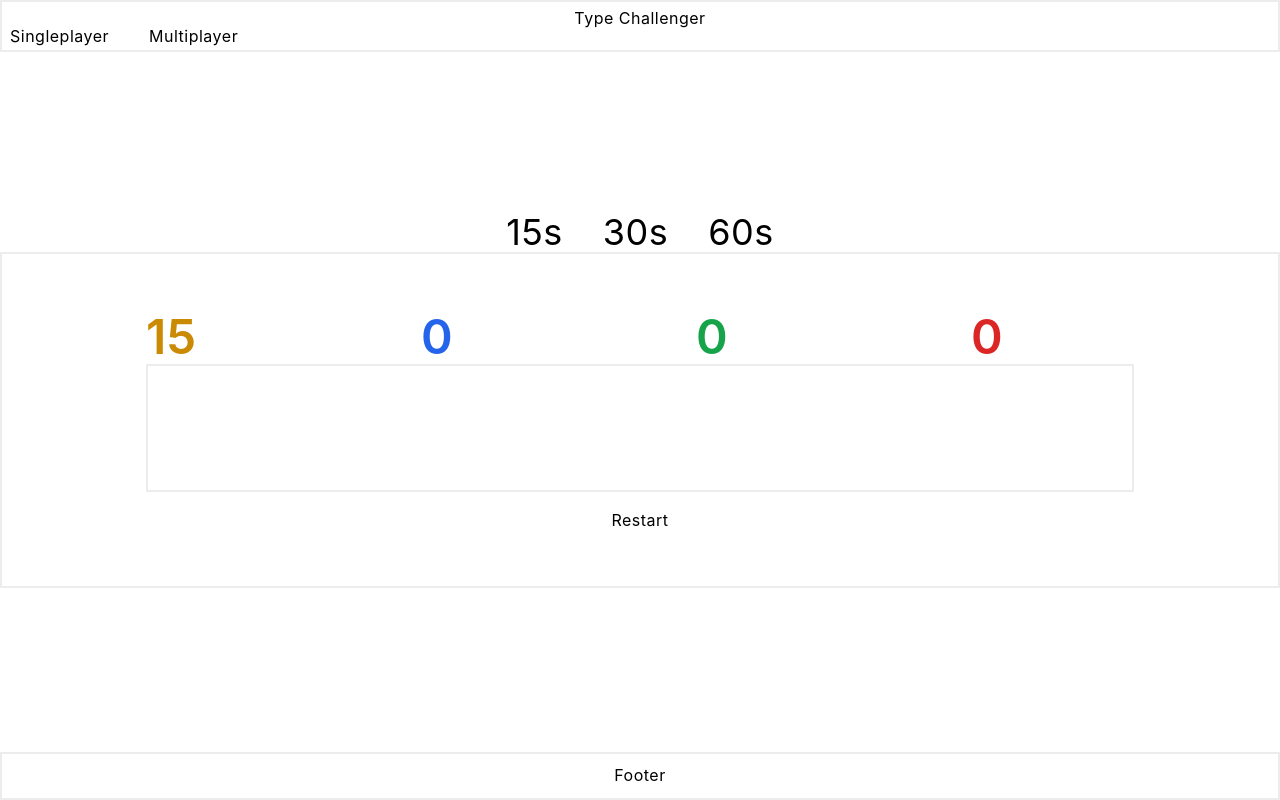
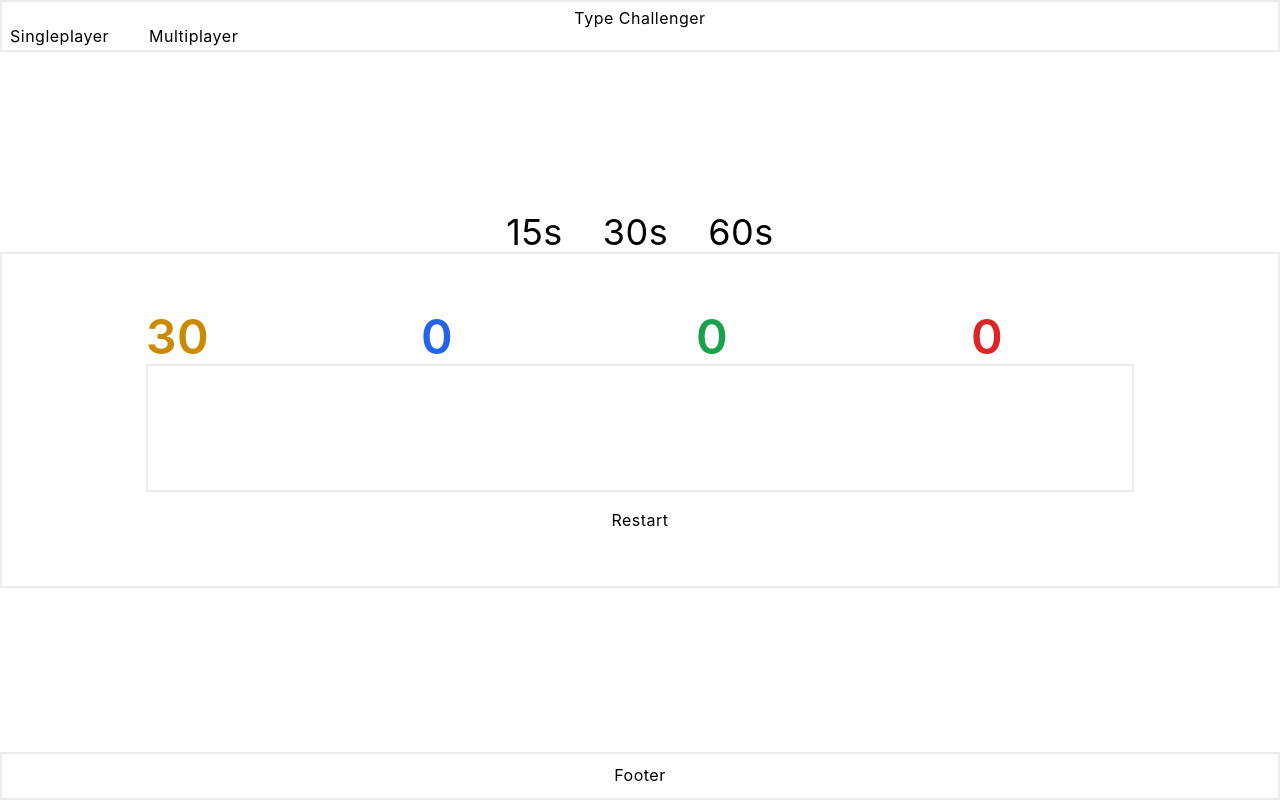
Before and after one commit to Maxim12313/type-challenger-frontend, a Next.js app: page /singleplayer in a window 1280 px wide. Built offline with nearby package versions, Linux system fonts and the light colour scheme; no server answers.

Commit message:
no more focus but can safely change time length

```diff
--- a/app/components/Game.js
+++ b/app/components/Game.js
@@ -1,12 +1,16 @@
 "use client";
 
+import { useState } from "react";
+
 import useTyping from "../hooks/useTyping";
-import useFocus from "../hooks/useFocus";
 
+import GameBar from "./GameBar";
 import WordList from "./WordList";
 import TestStats from "./TestStats";
 
-export default function Game({ testLength, gameStarted, setGameStarted }) {
+export default function Game() {
+  const [testLength, setTestLength] = useState(30);
+
   const {
     words,
     inputs,
@@ -16,11 +20,12 @@ export default function Game({ testLength, gameStarted, setGameStarted }) {
     restart,
     time,
     correctCount,
-  } = useTyping({ testLength, gameStarted, setGameStarted });
-
-  useFocus({ gameStarted });
+    gameStarted,
+  } = useTyping({ testLength });
 
   return (
+    <div className="flex flex-col w-full h-full items-center justify-center">
+      <GameBar setTestLength={setTestLength} restart={restart} />
       <div className="w-full h-1/2 flex flex-col items-center justify-center helper px-36">
         <TestStats
           gameStarted={gameStarted}
@@ -29,7 +34,6 @@ export default function Game({ testLength, gameStarted, setGameStarted }) {
           correctCount={correctCount.current}
           wordIdx={wordIdx}
         />
-
         <WordList
           words={words}
           inputs={inputs}
@@ -41,5 +45,6 @@ export default function Game({ testLength, gameStarted, setGameStarted }) {
           Restart
         </button>
       </div>
+    </div>
   );
 }
--- /dev/null
+++ b/app/components/GameBar.js
@@ -0,0 +1,14 @@
+export default function GameBar({ setTestLength, restart }) {
+  function onClick(testLength) {
+    setTestLength(testLength);
+    restart();
+  }
+
+  return (
+    <div className="flex flex-row justify-center space-x-10 focus-hidden">
+      <button className="text-4xl" onClick={() => onClick(15)}>15s</button>
+      <button className="text-4xl" onClick={() => onClick(30)}>30s</button>
+      <button className="text-4xl" onClick={() => onClick(60)}>60s</button>
+    </div>
+  );
+}
--- a/app/hooks/useFocus.js
+++ /dev/null
@@ -1,12 +0,0 @@
-import { useEffect } from "react";
-
-export default function useFocus({ gameStarted }) {
-  useEffect(() => {
-    const res = gameStarted ? "hidden" : "visible";
-    document.documentElement.style.setProperty("--focus", res);
-  }, [gameStarted]);
-
-  // useEffect(() => {
-
-  // });
-}
--- a/app/hooks/useTyping.js
+++ b/app/hooks/useTyping.js
@@ -1,12 +1,12 @@
 import { useState, useEffect, useCallback, useRef } from "react";
 
-
-export default function useTyping({ testLength, gameStarted, setGameStarted }) {
+export default function useTyping({ testLength }) {
   const [words, setWords] = useState([]);
   const [inputs, setInputs] = useState([]);
   const [wordIdx, setWordIdx] = useState(0);
   const [letterIdx, setLetterIdx] = useState(0);
   const [renderingIdx, setRenderingIdx] = useState(0);
+  const [gameStarted, setGameStarted] = useState(false);
   const interval = useRef(null);
   const gameReady = useRef(true);
   const correctCount = useRef(0);
--- a/app/singleplayer/page.js
+++ b/app/singleplayer/page.js
@@ -1,30 +1,8 @@
 "use client";
 import Game from "../components/Game";
 
-import { useState } from "react";
-
 export default function Singleplayer() {
-  const [testLength, setTestLength] = useState(15);
-  const [gameStarted, setGameStarted] = useState(false);
-
   return (
-    <div className="flex flex-col w-full h-full items-center justify-center">
-      <div className="flex flex-row justify-center space-x-10 focus-hidden">
-        <button onClick={() => setTestLength(15)} className="text-4xl">
-          15s
-        </button>
-        <button onClick={() => setTestLength(30)} className="text-4xl">
-          30s
-        </button>
-        <button onClick={() => setTestLength(60)} className="text-4xl">
-          60s
-        </button>
-      </div>
-      <Game
-        testLength={testLength}
-        gameStarted={gameStarted}
-        setGameStarted={setGameStarted}
-      />
-    </div>
+    <Game />
   );
 }
```
Lines whose indentation alone changed are shown as unchanged.
